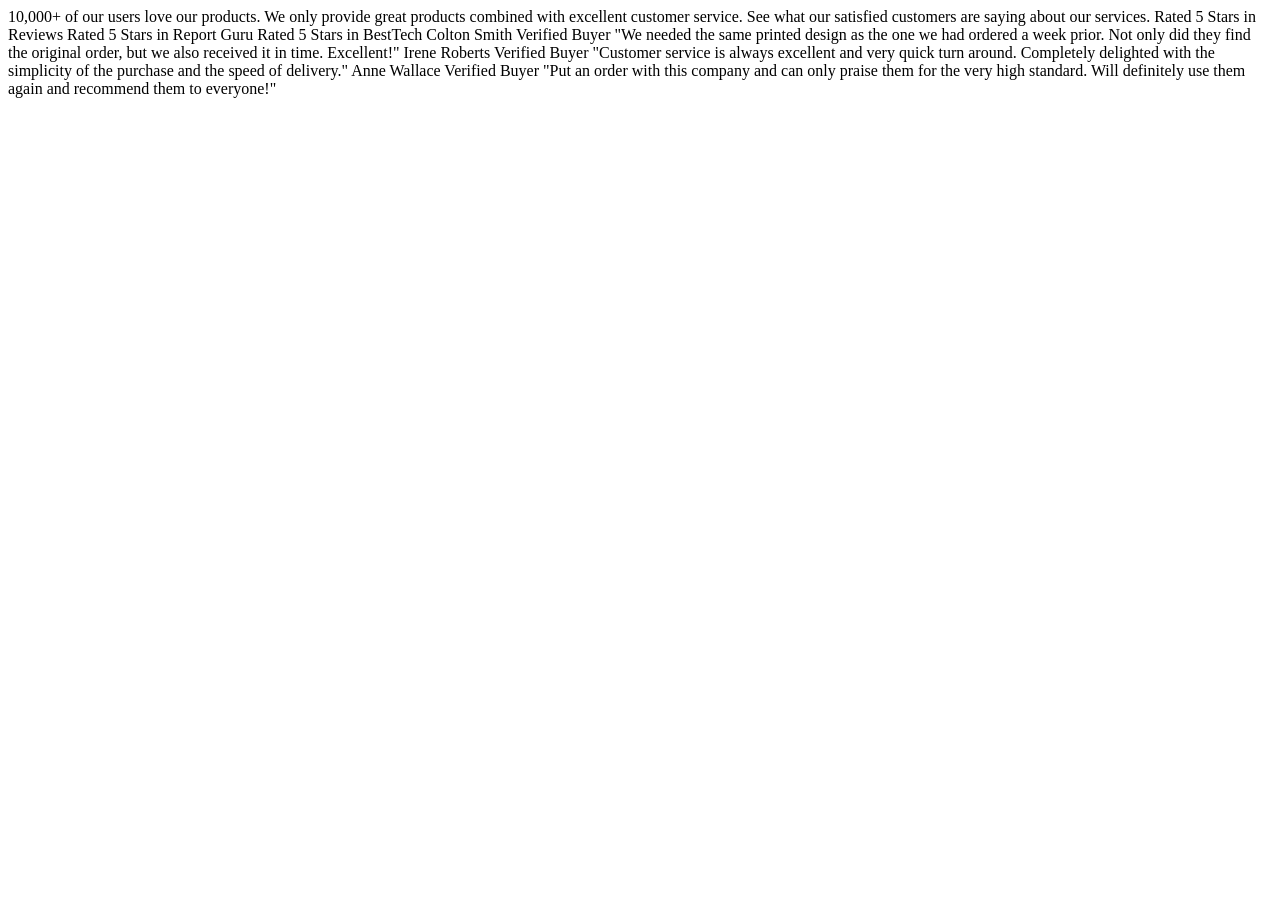
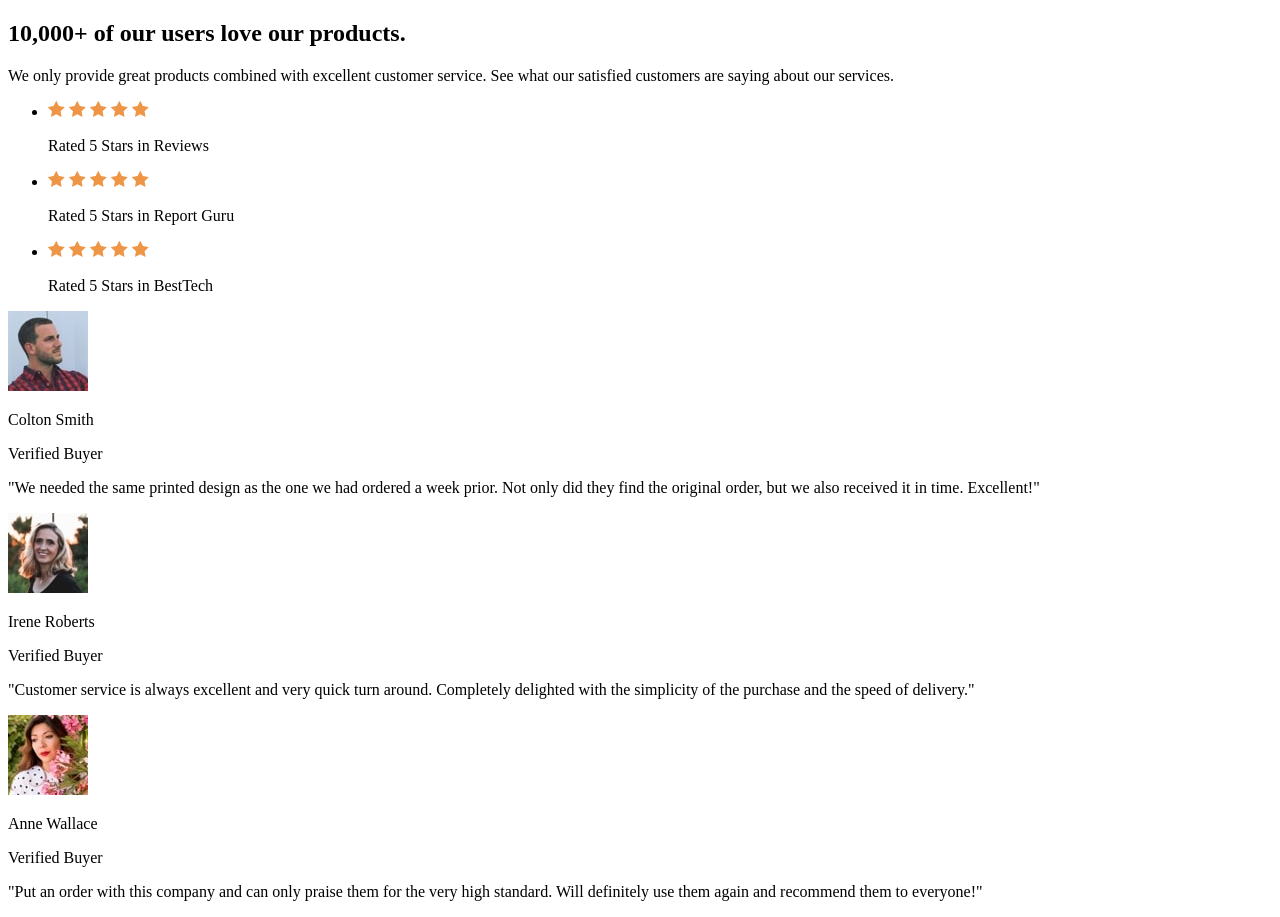
Before and after one commit to sheronimo/frontendmentor-socialproof, a plain HTML site: page index.html in a window 1280 px wide. Before the commit the page ends 800 px from the top, so only its background shows below. Drawn offline with Linux system fonts and the light colour scheme.

Commit message:
overhaul markup

```diff
--- a/index.html
+++ b/index.html
@@ -27,17 +27,106 @@
     </style> -->
 	</head>
 	<body>
-		10,000+ of our users love our products. We only provide great products
-		combined with excellent customer service. See what our satisfied customers
-		are saying about our services. Rated 5 Stars in Reviews Rated 5 Stars in
-		Report Guru Rated 5 Stars in BestTech Colton Smith Verified Buyer "We needed
-		the same printed design as the one we had ordered a week prior. Not only did
-		they find the original order, but we also received it in time. Excellent!"
-		Irene Roberts Verified Buyer "Customer service is always excellent and very
-		quick turn around. Completely delighted with the simplicity of the purchase
-		and the speed of delivery." Anne Wallace Verified Buyer "Put an order with
-		this company and can only praise them for the very high standard. Will
-		definitely use them again and recommend them to everyone!"
+		<main class="container">
+			<section class="proof">
+				<div class="marketing">
+					<h1 class="marketing-title">
+						10,000+ of our users love our products.
+					</h1>
+					<p class="marketing-desc">
+						We only provide great products combined with excellent customer
+						service. See what our satisfied customers are saying about our
+						services.
+					</p>
+				</div>
+
+				<ul class="ratings">
+					<li class="rating">
+						<div class="rating-stars">
+							<img src="./images/icon-star.svg" alt="Star" />
+							<img src="./images/icon-star.svg" alt="Star" />
+							<img src="./images/icon-star.svg" alt="Star" />
+							<img src="./images/icon-star.svg" alt="Star" />
+							<img src="./images/icon-star.svg" alt="Star" />
+						</div>
+						<p class="rating-text">Rated 5 Stars in Reviews</p>
+					</li>
+					<li class="rating">
+						<div class="rating-stars">
+							<img src="./images/icon-star.svg" alt="Star" />
+							<img src="./images/icon-star.svg" alt="Star" />
+							<img src="./images/icon-star.svg" alt="Star" />
+							<img src="./images/icon-star.svg" alt="Star" />
+							<img src="./images/icon-star.svg" alt="Star" />
+						</div>
+						<p class="rating-text">Rated 5 Stars in Report Guru</p>
+					</li>
+					<li class="rating">
+						<div class="rating-stars">
+							<img src="./images/icon-star.svg" alt="Star" />
+							<img src="./images/icon-star.svg" alt="Star" />
+							<img src="./images/icon-star.svg" alt="Star" />
+							<img src="./images/icon-star.svg" alt="Star" />
+							<img src="./images/icon-star.svg" alt="Star" />
+						</div>
+						<p class="rating-text">Rated 5 Stars in BestTech</p>
+					</li>
+				</ul>
+			</section>
+
+			<section class="testimonials">
+				<div class="testimonial">
+					<header class="testimonial-header">
+						<img src="./images/image-colton.jpg" alt="Colton Smith" />
+
+						<div>
+							<p class="testimonial-name">Colton Smith</p>
+							<p class="testimonial-status">Verified Buyer</p>
+						</div>
+					</header>
+
+					<p class="testimonial-desc">
+						"We needed the same printed design as the one we had ordered a week
+						prior. Not only did they find the original order, but we also
+						received it in time. Excellent!"
+					</p>
+				</div>
+
+				<div class="testimonial">
+					<header class="testimonial-header">
+						<img src="./images/image-irene.jpg" alt="Irene Roberts" />
+
+						<div>
+							<p class="testimonial-name">Irene Roberts</p>
+							<p class="testimonial-status">Verified Buyer</p>
+						</div>
+					</header>
+
+					<p class="testimonial-desc">
+						"Customer service is always excellent and very quick turn around.
+						Completely delighted with the simplicity of the purchase and the
+						speed of delivery."
+					</p>
+				</div>
+
+				<div class="testimonial">
+					<header class="testimonial-header">
+						<img src="./images/image-anne.jpg" alt="Anne Wallace" />
+
+						<div>
+							<p class="testimonial-name">Anne Wallace</p>
+							<p class="testimonial-status">Verified Buyer</p>
+						</div>
+					</header>
+
+					<p class="testimonial-desc">
+						"Put an order with this company and can only praise them for the
+						very high standard. Will definitely use them again and recommend
+						them to everyone!"
+					</p>
+				</div>
+			</section>
+		</main>
 
 		<!-- <footer class="attribution">
       Challenge by
```
